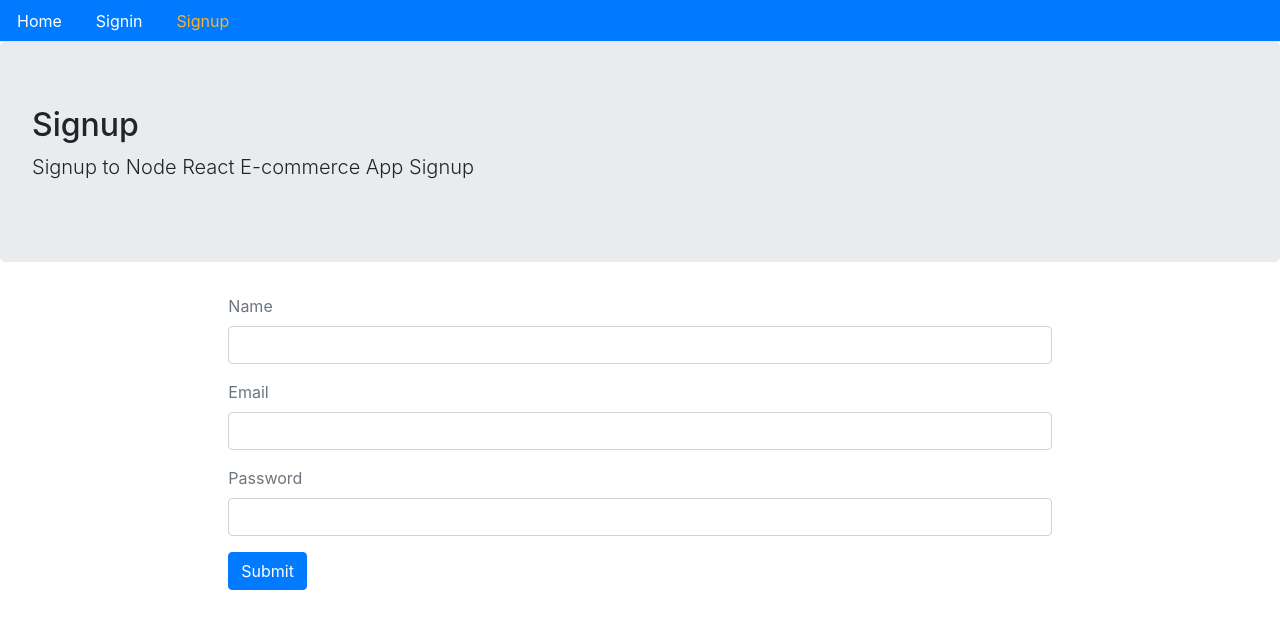
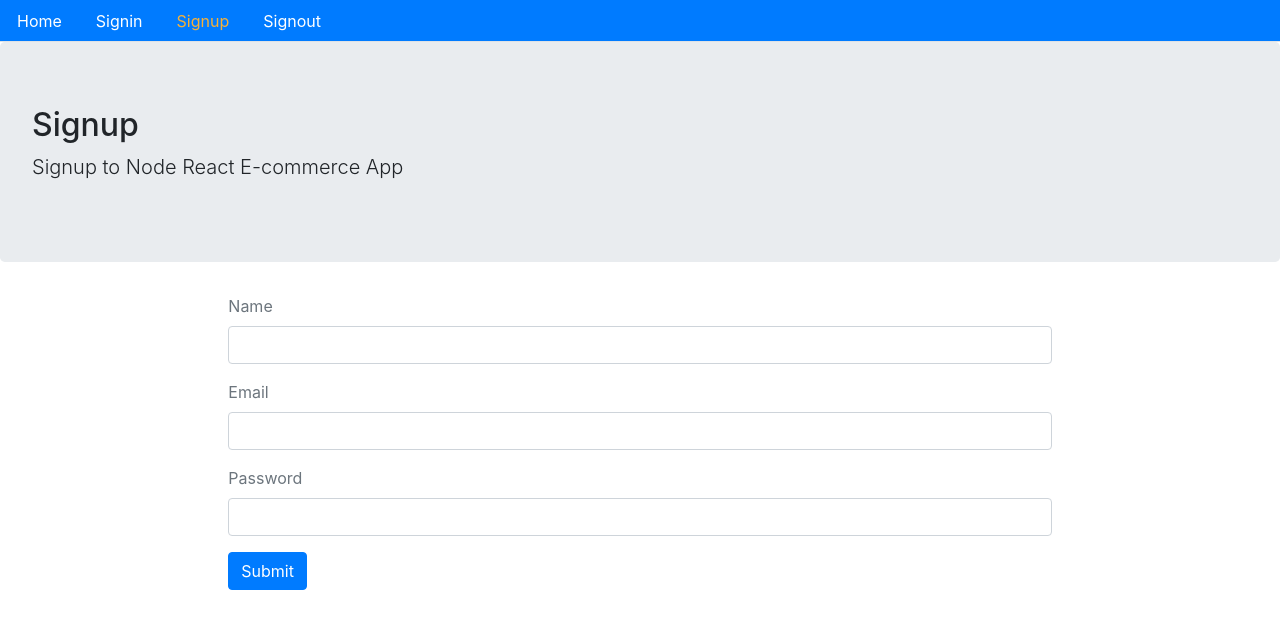
Before and after one commit to millord/reactEcommerce, a React (Create React App) app: page /signup in a window 1280 px wide. Shown: the top 628 px of the page. Built offline with nearby package versions, Linux system fonts and the light colour scheme.

Commit message:
fixed the signout issue

```diff
--- a/src/core/Menu.js
+++ b/src/core/Menu.js
@@ -1,5 +1,6 @@
 import React from "react";
 import { Link, withRouter } from "react-router-dom";
+import { signout } from "./auth";
 
 const isActive = (history, path) => {
   if (history.location.pathname === path) {
@@ -35,6 +36,19 @@
           Signup
         </Link>
       </li>
+      <li className="nav-item">
+        <span
+          className="nav-link"
+          style={{ cursor: "pointer", color: "#ffffff" }}
+          onClick={() =>
+            signout(() => {
+              history.push("/");
+            })
+          }
+        >
+          Signout
+        </span>
+      </li>
     </ul>
   </div>
 );
--- a/src/core/auth/index.js
+++ b/src/core/auth/index.js
@@ -40,3 +40,17 @@
     next();
   }
 };
+
+export const signout = next => {
+  if (typeof window !== "undefined") {
+    localStorage.removeItem("jwt");
+    next();
+    return fetch(`${API}/signout`, {
+      method: "GET"
+    })
+      .then(response => {
+        console.log("signout", response);
+      })
+      .catch(err => console.log(err));
+  }
+};
--- a/src/user/Signup.js
+++ b/src/user/Signup.js
@@ -95,7 +95,7 @@
   return (
     <Layout
       title="Signup"
-      description="Signup to Node React E-commerce App Signup"
+      description="Signup to Node React E-commerce App"
       className="container col-md-8 offset-md-2"
     >
       {showSuccess()}
```
